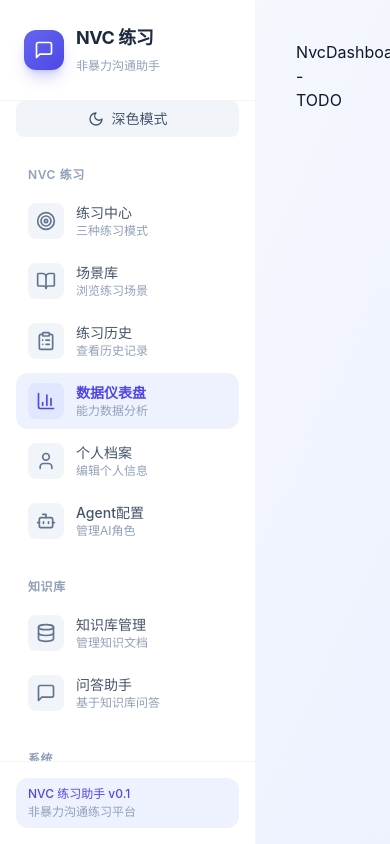
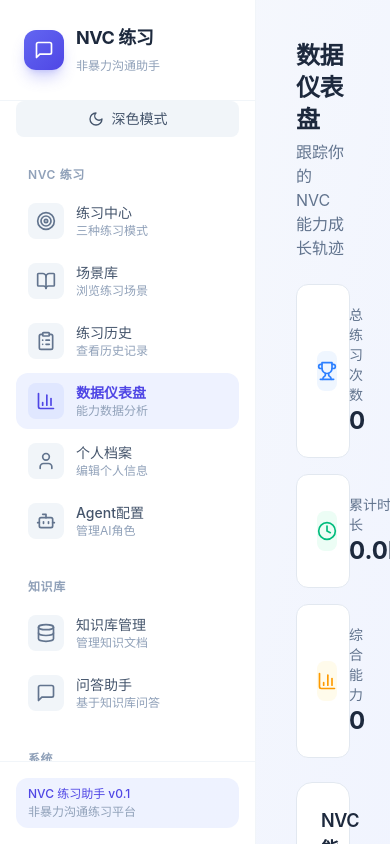
Before and after one commit to xiaodangjia105/nvc-guide, a React (Vite) app in the folder frontend/: page /nvc/dashboard in a window 390 px wide. Shown: the top 844 px of the page. Built offline with nearby package versions, Linux system fonts and the light colour scheme; no server answers.

Commit message:
feat(step9): add dashboard page with radar and trend charts

```diff
--- /dev/null
+++ b/frontend/src/components/nvc/NvcAbilityTrendChart.tsx
@@ -0,0 +1,85 @@
+import {
+  LineChart, Line, XAxis, YAxis, CartesianGrid,
+  Tooltip, Legend, ResponsiveContainer,
+} from 'recharts';
+import type { AbilityTrend } from '../../types/nvc';
+
+interface NvcAbilityTrendChartProps {
+  data: AbilityTrend[];
+  height?: number;
+}
+
+const LINES = [
+  { key: 'observation', label: '观察', color: '#3b82f6' },
+  { key: 'feeling', label: '感受', color: '#10b981' },
+  { key: 'need', label: '需求', color: '#f59e0b' },
+  { key: 'request', label: '请求', color: '#ef4444' },
+  { key: 'empathy', label: '共情', color: '#8b5cf6' },
+];
+
+function formatDate(dateStr: string): string {
+  const d = new Date(dateStr);
+  return `${d.getMonth() + 1}/${d.getDate()}`;
+}
+
+export default function NvcAbilityTrendChart({
+  data,
+  height = 300,
+}: NvcAbilityTrendChartProps) {
+  if (!data || data.length === 0) {
+    return (
+      <div
+        className="flex items-center justify-center text-slate-400"
+        style={{ height }}
+      >
+        暂无趋势数据
+      </div>
+    );
+  }
+
+  const chartData = data.map((item) => ({
+    date: formatDate(item.scoredAt),
+    observation: item.observation,
+    feeling: item.feeling,
+    need: item.need,
+    request: item.request,
+    empathy: item.empathy ?? 0,
+  }));
+
+  return (
+    <ResponsiveContainer width="100%" height={height}>
+      <LineChart data={chartData}>
+        <CartesianGrid strokeDasharray="3 3" stroke="#e2e8f0" />
+        <XAxis
+          dataKey="date"
+          tick={{ fill: '#64748b', fontSize: 12 }}
+        />
+        <YAxis
+          domain={[0, 100]}
+          tick={{ fill: '#64748b', fontSize: 12 }}
+        />
+        <Tooltip
+          contentStyle={{
+            backgroundColor: '#1e293b',
+            border: 'none',
+            borderRadius: '8px',
+            color: '#f8fafc',
+          }}
+        />
+        <Legend />
+        {LINES.map((line) => (
+          <Line
+            key={line.key}
+            type="monotone"
+            dataKey={line.key}
+            name={line.label}
+            stroke={line.color}
+            strokeWidth={2}
+            dot={{ r: 3 }}
+            activeDot={{ r: 5 }}
+          />
+        ))}
+      </LineChart>
+    </ResponsiveContainer>
+  );
+}
--- a/frontend/src/pages/NvcDashboardPage.tsx
+++ b/frontend/src/pages/NvcDashboardPage.tsx
@@ -1,3 +1,182 @@
+import { useEffect, useState } from 'react';
+import { motion } from 'framer-motion';
+import {
+  BarChart3, Clock, Loader2, Target, TrendingUp, Trophy,
+} from 'lucide-react';
+import { useUserId } from '../hooks/useUserId';
+import { profileApi, dashboardApi } from '../api/nvc';
+import NvcRadarChart from '../components/nvc/NvcRadarChart';
+import NvcAbilityTrendChart from '../components/nvc/NvcAbilityTrendChart';
+import type { AbilityRadar, AbilityTrend, DashboardStats } from '../types/nvc';
+
 export default function NvcDashboardPage() {
-  return <div>NvcDashboardPage - TODO</div>;
+  const [userId] = useUserId();
+  const [radar, setRadar] = useState<AbilityRadar | null>(null);
+  const [trends, setTrends] = useState<AbilityTrend[]>([]);
+  const [stats, setStats] = useState<DashboardStats | null>(null);
+  const [loading, setLoading] = useState(true);
+
+  useEffect(() => {
+    Promise.all([
+      profileApi.getAbilityRadar(userId).catch(() => null),
+      profileApi.getAbilityTrends(userId).catch(() => []),
+      dashboardApi.getStats(userId).catch(() => null),
+    ])
+      .then(([r, t, s]) => {
+        setRadar(r);
+        setTrends(t);
+        setStats(s);
+      })
+      .finally(() => setLoading(false));
+  }, [userId]);
+
+  if (loading) {
+    return (
+      <div className="flex items-center justify-center h-[60vh]">
+        <Loader2 className="w-8 h-8 animate-spin text-primary-500" />
+      </div>
+    );
+  }
+
+  // 找出薄弱维度
+  const weakDimensions = radar
+    ? [
+        { label: '观察', value: radar.observation },
+        { label: '感受', value: radar.feeling },
+        { label: '需求', value: radar.need },
+        { label: '请求', value: radar.request },
+        { label: '共情', value: radar.empathy },
+      ]
+        .sort((a, b) => a.value - b.value)
+        .slice(0, 2)
+    : [];
+
+  return (
+    <div className="max-w-5xl mx-auto space-y-6">
+      <div>
+        <h1 className="text-2xl font-bold text-slate-800 dark:text-white">
+          数据仪表盘
+        </h1>
+        <p className="text-slate-500 dark:text-slate-400 mt-1">
+          跟踪你的 NVC 能力成长轨迹
+        </p>
+      </div>
+
+      {/* 统计卡片 */}
+      <div className="grid grid-cols-1 md:grid-cols-3 gap-4">
+        <motion.div
+          initial={{ opacity: 0, y: 10 }}
+          animate={{ opacity: 1, y: 0 }}
+          className="bg-white dark:bg-slate-800 rounded-xl p-5 border border-slate-200 dark:border-slate-700"
+        >
+          <div className="flex items-center gap-3">
+            <div className="w-10 h-10 rounded-lg bg-blue-50 dark:bg-blue-900/30 flex items-center justify-center">
+              <Trophy className="w-5 h-5 text-blue-500" />
+            </div>
+            <div>
+              <p className="text-sm text-slate-500">总练习次数</p>
+              <p className="text-2xl font-bold text-slate-800 dark:text-white">
+                {(stats?.totalPracticeCount as number) ?? 0}
+              </p>
+            </div>
+          </div>
+        </motion.div>
+
+        <motion.div
+          initial={{ opacity: 0, y: 10 }}
+          animate={{ opacity: 1, y: 0 }}
+          transition={{ delay: 0.1 }}
+          className="bg-white dark:bg-slate-800 rounded-xl p-5 border border-slate-200 dark:border-slate-700"
+        >
+          <div className="flex items-center gap-3">
+            <div className="w-10 h-10 rounded-lg bg-emerald-50 dark:bg-emerald-900/30 flex items-center justify-center">
+              <Clock className="w-5 h-5 text-emerald-500" />
+            </div>
+            <div>
+              <p className="text-sm text-slate-500">累计时长</p>
+              <p className="text-2xl font-bold text-slate-800 dark:text-white">
+                {(((stats?.totalPracticeMinutes as number) ?? 0) / 60).toFixed(1)}h
+              </p>
+            </div>
+          </div>
+        </motion.div>
+
+        <motion.div
+          initial={{ opacity: 0, y: 10 }}
+          animate={{ opacity: 1, y: 0 }}
+          transition={{ delay: 0.2 }}
+          className="bg-white dark:bg-slate-800 rounded-xl p-5 border border-slate-200 dark:border-slate-700"
+        >
+          <div className="flex items-center gap-3">
+            <div className="w-10 h-10 rounded-lg bg-amber-50 dark:bg-amber-900/30 flex items-center justify-center">
+              <BarChart3 className="w-5 h-5 text-amber-500" />
+            </div>
+            <div>
+              <p className="text-sm text-slate-500">综合能力</p>
+              <p className="text-2xl font-bold text-slate-800 dark:text-white">
+                {radar?.overall ?? 0}
+              </p>
+            </div>
+          </div>
+        </motion.div>
+      </div>
+
+      {/* 雷达图 */}
+      <motion.div
+        initial={{ opacity: 0, y: 20 }}
+        animate={{ opacity: 1, y: 0 }}
+        transition={{ delay: 0.1 }}
+        className="bg-white dark:bg-slate-800 rounded-2xl p-6 border border-slate-200 dark:border-slate-700"
+      >
+        <h3 className="text-lg font-semibold text-slate-800 dark:text-white mb-4">
+          NVC 能力雷达图
+        </h3>
+        {radar ? (
+          <NvcRadarChart data={radar} size="md" />
+        ) : (
+          <div className="h-[300px] flex items-center justify-center text-slate-400">
+            暂无数据
+          </div>
+        )}
+      </motion.div>
+
+      {/* 趋势图 */}
+      <motion.div
+        initial={{ opacity: 0, y: 20 }}
+        animate={{ opacity: 1, y: 0 }}
+        transition={{ delay: 0.2 }}
+        className="bg-white dark:bg-slate-800 rounded-2xl p-6 border border-slate-200 dark:border-slate-700"
+      >
+        <div className="flex items-center gap-2 mb-4">
+          <TrendingUp className="w-5 h-5 text-primary-500" />
+          <h3 className="text-lg font-semibold text-slate-800 dark:text-white">
+            能力趋势
+          </h3>
+        </div>
+        <NvcAbilityTrendChart data={trends} />
+      </motion.div>
+
+      {/* 薄弱环节分析 */}
+      {weakDimensions.length > 0 && (
+        <motion.div
+          initial={{ opacity: 0, y: 20 }}
+          animate={{ opacity: 1, y: 0 }}
+          transition={{ delay: 0.3 }}
+          className="bg-gradient-to-r from-amber-50 to-orange-50 dark:from-amber-900/20 dark:to-orange-900/20 rounded-2xl p-6 border border-amber-100 dark:border-amber-900/30"
+        >
+          <div className="flex items-center gap-2 mb-3">
+            <Target className="w-5 h-5 text-amber-500" />
+            <h3 className="font-semibold text-slate-800 dark:text-white">
+              薄弱环节
+            </h3>
+          </div>
+          <p className="text-sm text-slate-600 dark:text-slate-400">
+            你的 <span className="font-semibold text-amber-600">
+              {weakDimensions.map((d) => d.label).join('、')}
+            </span> 维度得分较低，建议针对性练习。
+          </p>
+        </motion.div>
+      )}
+    </div>
+  );
 }
```
